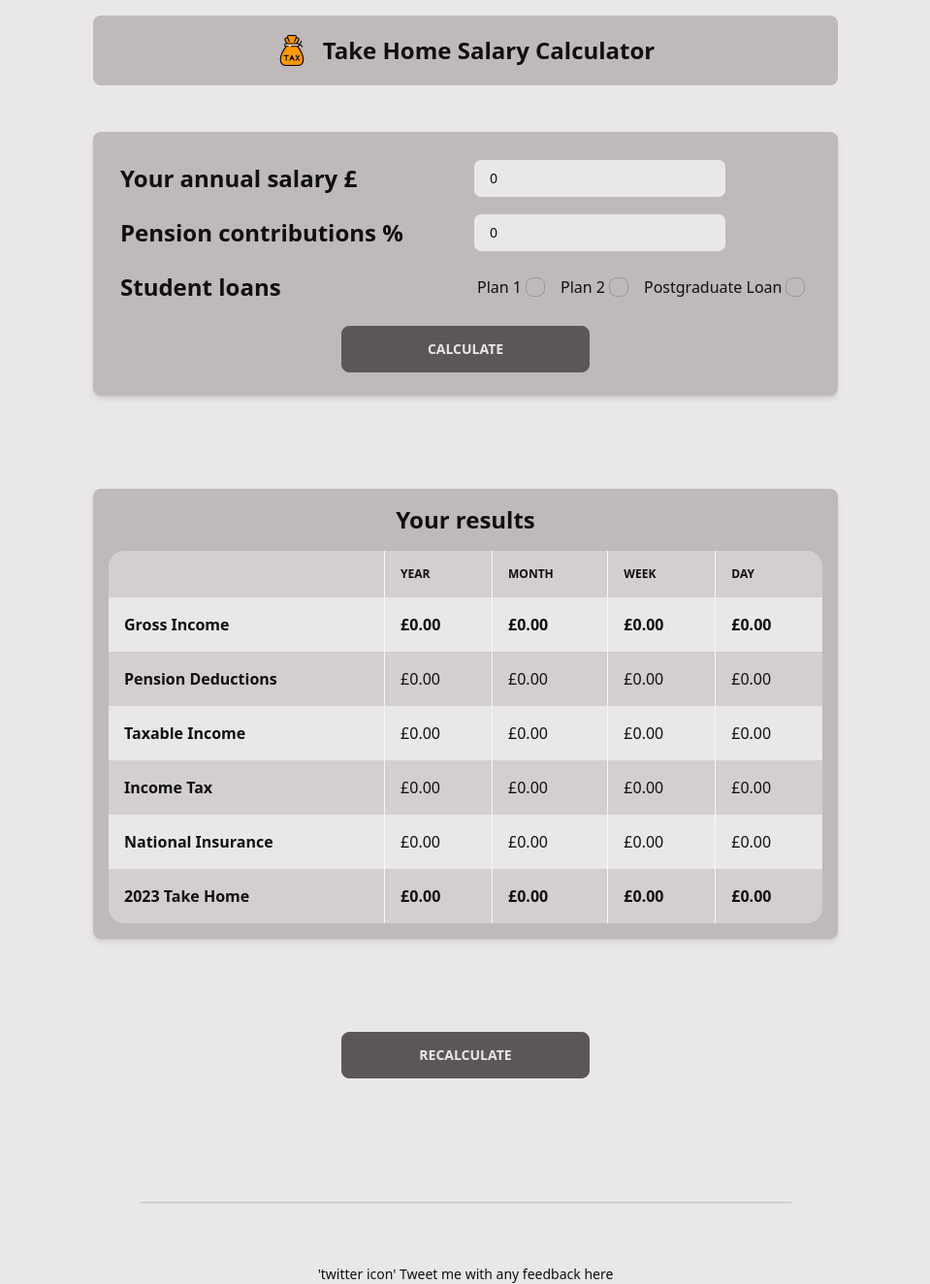
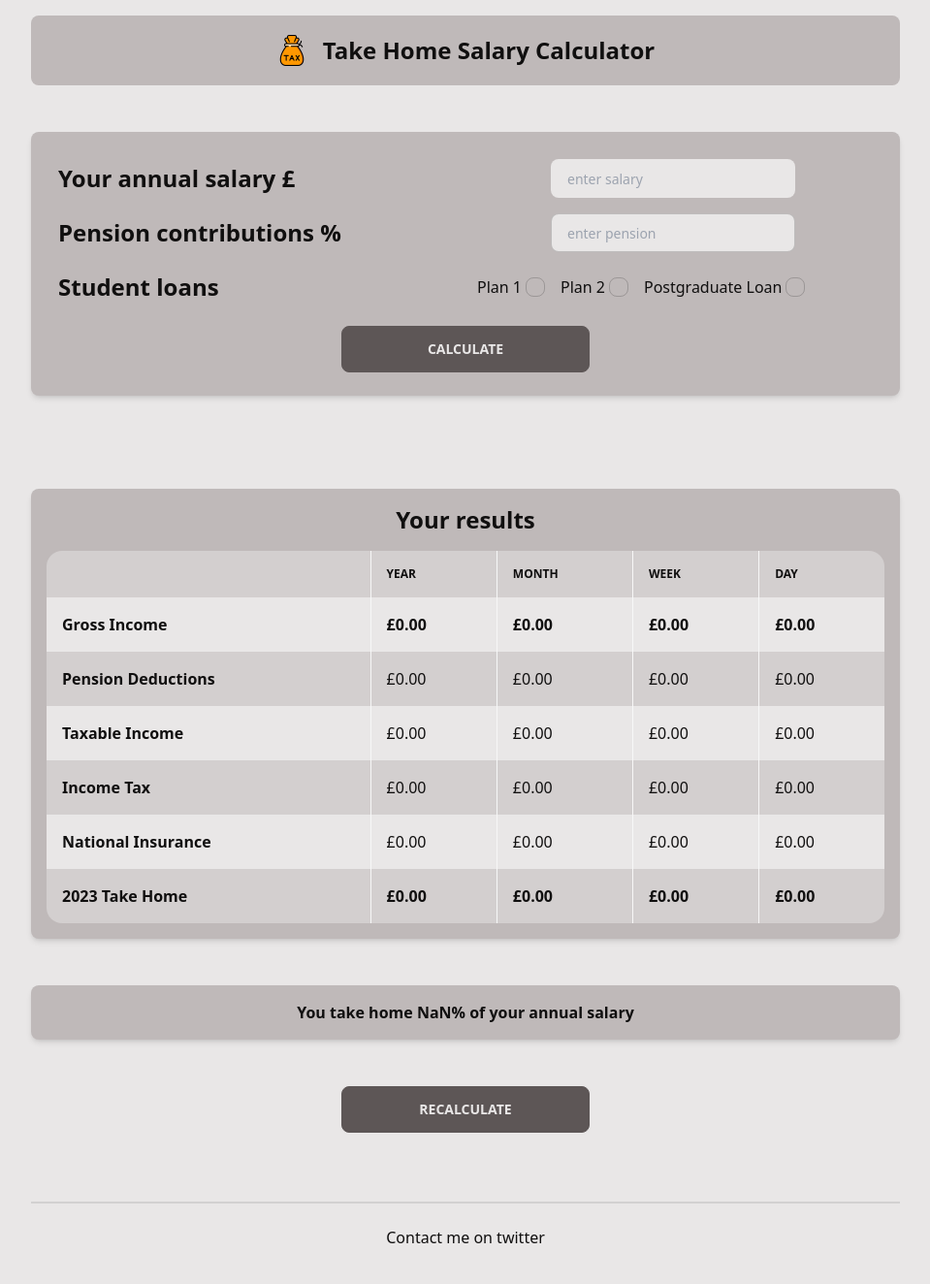
Before and after one commit to aamircodes/salary-calculator, a React (Create React App) app: page / in a window 1280 px wide. Shown: the whole page at 97% size, without its empty margins (160-1119 px from the left). After the commit the page ends 1296 px from the top, so only its background shows below. Built offline with nearby package versions, Linux system fonts and the light colour scheme.

Commit message:
small refactor

```diff
--- a/src/App.js
+++ b/src/App.js
@@ -3,6 +3,8 @@ import Form from './components/Form';
 import Table from './components/Table';
 import Header from './components/Header';
 import RecalculateButton from './components/RecalculateButton';
+import TakehomeText from './components/TakehomeText';
+import Footer from './components/Footer';
 
 const App = () => {
   const tableRef = useRef(null);
@@ -19,7 +21,8 @@ const App = () => {
   const [takehome, setTakehome] = useState('');
 
   return (
-    <div className='container max-w-3xl mx-auto flex flex-col gap-12 bg-base-100'>
+    // <div className='container max-w-3xl mx-auto flex flex-col gap-12 bg-base-100'>
+    <div className='max-w-4xl mx-auto flex flex-col gap-4 sm:gap-12 bg-base-100'>
       <Header />
       <div ref={formRef}>
         <Form
@@ -39,7 +42,7 @@ const App = () => {
       </div>
       <div ref={tableRef}>
         <Table
-          className='my-12'
+          className='mt-12'
           grossIncome={grossIncome}
           taxableIncome={taxableIncome}
           incomeTax={incomeTax}
@@ -51,21 +54,15 @@ const App = () => {
           takehome={takehome}
         />
       </div>
-      <div className='mb-4'>
+      <TakehomeText percent={takehome} totalPay={grossIncome} />
+      <div>
         <RecalculateButton
           scrollUp={() =>
             formRef.current.scrollIntoView({ behavior: 'smooth' })
           }
         />
       </div>
-      <div>
-        <div className='divider p-12'></div>
-        <footer className='footer footer-center'>
-          <div>
-            <p> 'twitter icon' Tweet me with any feedback here</p>
-          </div>
-        </footer>
-      </div>
+      <Footer />
     </div>
   );
 };
--- /dev/null
+++ b/src/components/Footer.js
@@ -0,0 +1,12 @@
+import React from 'react';
+
+const Footer = () => {
+  return (
+    <div className='pb-2'>
+      <div className='divider'></div>
+      <div className=' text-center'>Contact me on twitter</div>
+    </div>
+  );
+};
+
+export default Footer;
--- a/src/components/Form.js
+++ b/src/components/Form.js
@@ -24,8 +24,8 @@ const Form = ({
   className,
   scrollDown,
 }) => {
-  const [salary, setSalary] = useState(0);
-  const [pensionRate, setPensionRate] = useState(0);
+  const [salary, setSalary] = useState();
+  const [pensionRate, setPensionRate] = useState();
   const [isPlanOneChecked, setIsPlanOneChecked] = useState(false);
   const [isPlanTwoChecked, setIsPlanTwoChecked] = useState(false);
   const [isPgChecked, setIsPgChecked] = useState(false);
@@ -76,7 +76,7 @@ const Form = ({
 
   return (
     <div className={`${className}`}>
-      <section className='bg-base-300 rounded-lg shadow-md p-4 sm:p-6 '>
+      <section className='bg-base-300 rounded-lg shadow-md p-4 sm:p-6'>
         <form onSubmit={handleSubmit} className='mx-auto'>
           <div className='grid grid-cols-1 gap-2 md:grid-cols-2 md:gap-4 p-1 items-center justify-center'>
             <label className='text-lg sm:text-xl md:text-2xl text-center md:text-start font-semibold'>
@@ -85,7 +85,7 @@ const Form = ({
             <input
               type='number'
               placeholder='enter salary'
-              className='input input-md leading-10 h-10 text-sm input-bordered  md:w-3/4 mx-auto md:mx-0'
+              className='input input-md h-10 input-borderer mx-20'
               step='0.01'
               min={0}
               required
@@ -96,10 +96,11 @@ const Form = ({
               Pension contributions %
             </label>
             <input
-              className='input input-md leading-10 h-10 input-bordered md:w-3/4 mx-auto md:mx-0'
+              className='input input-md h-10 input-bordered mx-20 sm:mx-20'
               type='number'
               step='0.01'
               min={0}
+              max={100}
               required
               placeholder='enter pension'
               value={pensionRate}
@@ -109,7 +110,7 @@ const Form = ({
               Student loans
             </label>
             <div className='flex flex-row space-x-2 justify-center md:justify-start'>
-              <label className='label cursor-pointer font-medium '>
+              <label className='label cursor-pointer font-medium'>
                 Plan 1
                 <input
                   type='checkbox'
--- a/src/components/Header.js
+++ b/src/components/Header.js
@@ -3,15 +3,17 @@ import incomeIcon from '../logo.png';
 const Header = () => {
   return (
     <header className='text-center bg-base-300 rounded-lg px-4 md:px-0 mt-4'>
-      <div className='py-5 flex items-center justify-center'>
+      <div className='py-5 flex flex-col md:flex-row items-center justify-center'>
+        <div className='flex items-center'>
           <img
             className='inline w-8 h-8 mr-2 md:mr-4 align-middle'
             src={incomeIcon}
             alt='icon'
           />
-        <span className='align-middle text-2xl  font-extrabold'>
+          <span className='align-middle text-2xl font-extrabold'>
             Take Home Salary Calculator
           </span>
+        </div>
       </div>
     </header>
   );
--- /dev/null
+++ b/src/components/TakehomeText.js
@@ -0,0 +1,10 @@
+const TakehomeText = ({ percent, totalPay }) => {
+  return (
+    <div className='rounded-lg bg-base-300 shadow-md p-4 text-center font-bold'>
+      You take home {Number((percent / totalPay) * 100).toFixed(2)}% of your
+      annual salary
+    </div>
+  );
+};
+
+export default TakehomeText;
```
Lines whose indentation alone changed are shown as unchanged.
